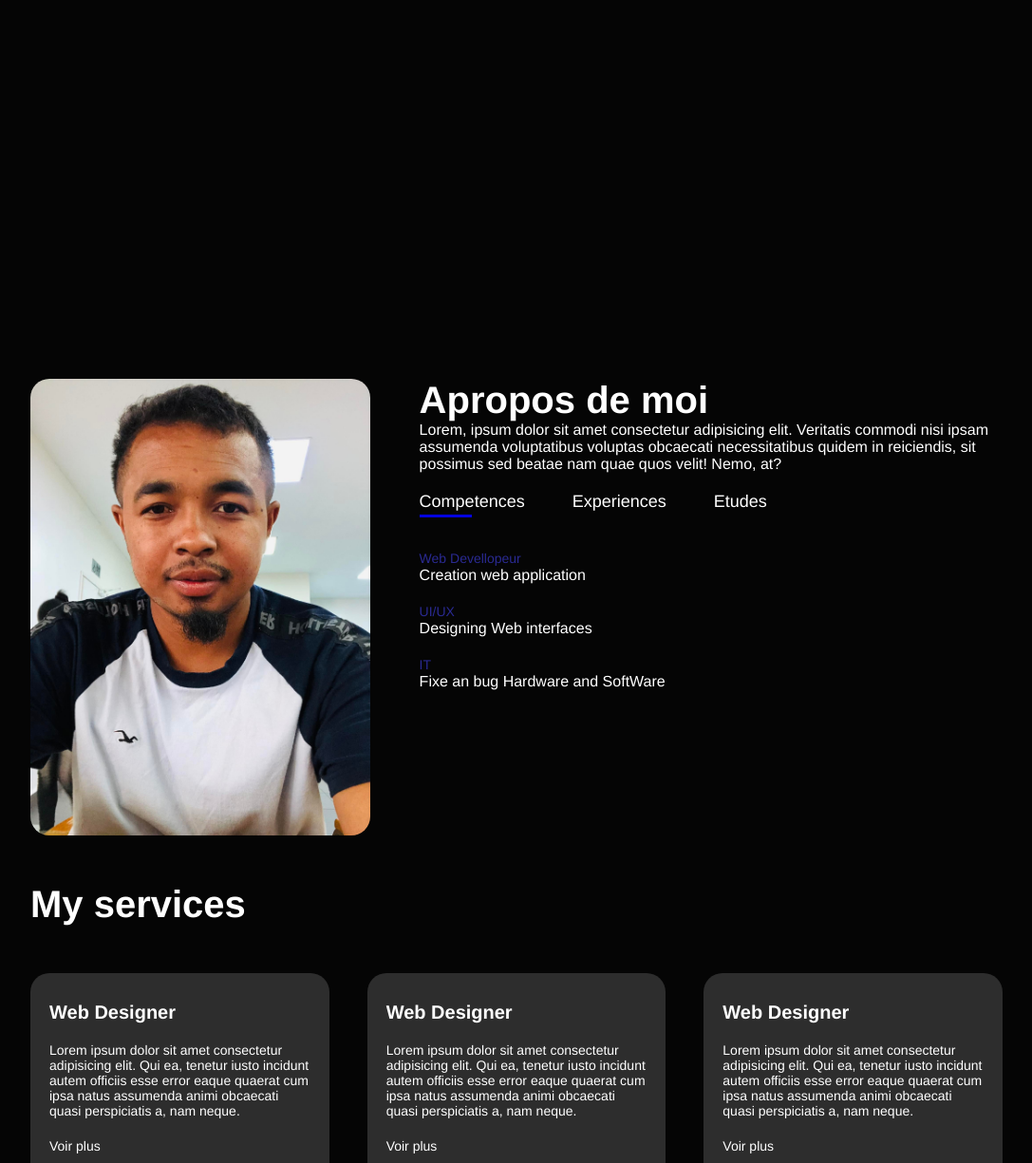
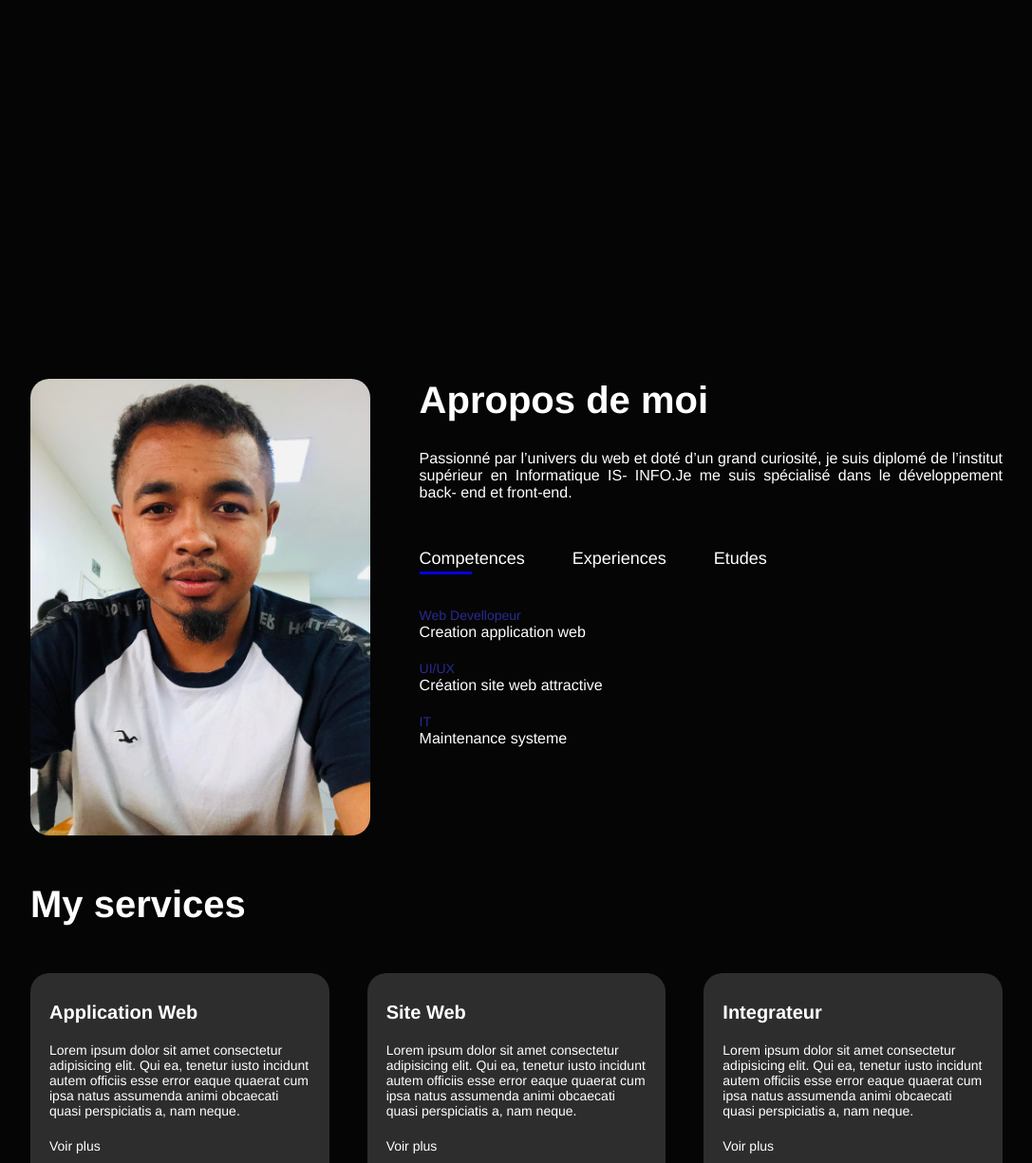
Before and after one commit to Ranfah/portfolio, a plain HTML site: page index.html in a window 1280 px wide. Shown: the part 411-1636 px from the top of the page at 95% size, without its empty margins (96-1183 px from the left). Drawn offline with Linux system fonts and the light colour scheme.

Commit message:
avant dark mode

```diff
--- a/assets/style.css
+++ b/assets/style.css
@@ -107,6 +107,10 @@ nav ul li a:hover::after{
     font-size: 40px;
     font-weight: 600;
     color: var(--second-color);
+}
+.col_2 p{
+    margin-top: 30px;
+    text-align: justify;
 }
 .tab-title{
     display: flex;
--- a/index.html
+++ b/index.html
@@ -24,8 +24,8 @@
                 <i class="fa-solid fa-bars" onclick="openmenu()"></i>
             </nav>
             <div class="text_header">
-                <p>Web Devellopeur & Designer</p>
-                <h1>I'm, <span>@R</span>anfah </h1>
+                <p>Web Developpeur & Designeur</p>
+                <h1>C'est, <span>@R</span>anfah </h1>
             </div>
         </div>
     </div>
@@ -37,7 +37,13 @@
                 </div>
                 <div class="col_2">
                     <h1 class="sub_title">Apropos de moi</h1>
-                    <p>Lorem, ipsum dolor sit amet consectetur adipisicing elit. Veritatis commodi nisi ipsam assumenda voluptatibus voluptas obcaecati necessitatibus quidem in reiciendis, sit possimus sed beatae nam quae quos velit! Nemo, at?</p>
+                    <p>Passionné par l’univers du web
+                        et doté d’un grand curiosité, je
+                        suis diplomé de l’institut
+                        supérieur en Informatique IS-
+                        INFO.Je me suis spécialisé
+                        dans le développement back-
+                        end et front-end.</p>
                     <div class="tab-title">
                         <p class="tab-links active-link" onclick="opentab('skills')">Competences</p>
                         <p class="tab-links" onclick="opentab('experiences')">Experiences</p>
@@ -45,21 +51,20 @@
                     </div>
                     <div class="tab-contents tab-active" id="skills">
                         <ul>
-                            <li><span>Web Devellopeur</span><br>Creation web application</li>
-                            <li><span>UI/UX</span><br>Designing Web interfaces</li>
-                            <li><span>IT</span><br>Fixe an bug Hardware and SoftWare</li>
+                            <li><span>Web Devellopeur</span><br>Creation application web</li>
+                            <li><span>UI/UX</span><br>Création site web attractive</li>
+                            <li><span>IT</span><br>Maintenance systeme</li>
                         </ul>
                     </div>
                     <div class="tab-contents" id="experiences">
                         <ul>
-                            <li><span>Web Developer</span><br>Creation application to redacte file PDF</li>
-                            <li><span>Web Developer</span><br>Creation an Desktop application</li>
-                            <li><span>IT</span><br>Fixe an bug Hardware and SoftWare</li>
+                            <li><span>Developpeur Web</span><br>Création d'une application web pour cacher des informations personnelles dans un fichier PDF</li>
+                            <li><span>Developpeur</span><br>Création d’une application desktop,pour la gestión d’une fiche d’analyse medicale</li>
                         </ul>
                     </div>
                     <div class="tab-contents" id="etudes">
                         <ul>
-                            <li><span>Master</span><br>Ingeneer (IS-INFO Ampasamadinika)</li>
+                            <li><span>Master</span><br>IS-INFO Ampasamadinika</li>
                             <li><span>Licence</span><br>ISIME Behoririka</li>
                             <li><span>BACC</span><br>Lycée Fanomezantsoa</li>
                         </ul>
@@ -73,17 +78,17 @@
             <h1 class="sub_title">My services</h1>
             <div class="liste_service">
                 <div>
-                    <h2>Web Designer</h2>
+                    <h2>Application Web</h2>
                     <p>Lorem ipsum dolor sit amet consectetur adipisicing elit. Qui ea, tenetur iusto incidunt autem officiis esse error eaque quaerat cum ipsa natus assumenda animi obcaecati quasi perspiciatis a, nam neque.</p>
                     <a href="#">Voir plus</a>
                 </div>
                 <div>
-                    <h2>Web Designer</h2>
+                    <h2>Site Web</h2>
                     <p>Lorem ipsum dolor sit amet consectetur adipisicing elit. Qui ea, tenetur iusto incidunt autem officiis esse error eaque quaerat cum ipsa natus assumenda animi obcaecati quasi perspiciatis a, nam neque.</p>
                     <a href="#">Voir plus</a>
                 </div>
                 <div>
-                    <h2>Web Designer</h2>
+                    <h2>Integrateur</h2>
                     <p>Lorem ipsum dolor sit amet consectetur adipisicing elit. Qui ea, tenetur iusto incidunt autem officiis esse error eaque quaerat cum ipsa natus assumenda animi obcaecati quasi perspiciatis a, nam neque.</p>
                     <a href="#">Voir plus</a>
                 </div>
@@ -146,7 +151,7 @@
             </div>
         </div>
         <div class="copyright">
-            <p>copyright (c) Ranfah, 2022-2023</p>
+            <p>copyright Ranfah, 2022-2023</p>
         </div>
     </div>
     <script src="assets/scripts.js"></script>
```
